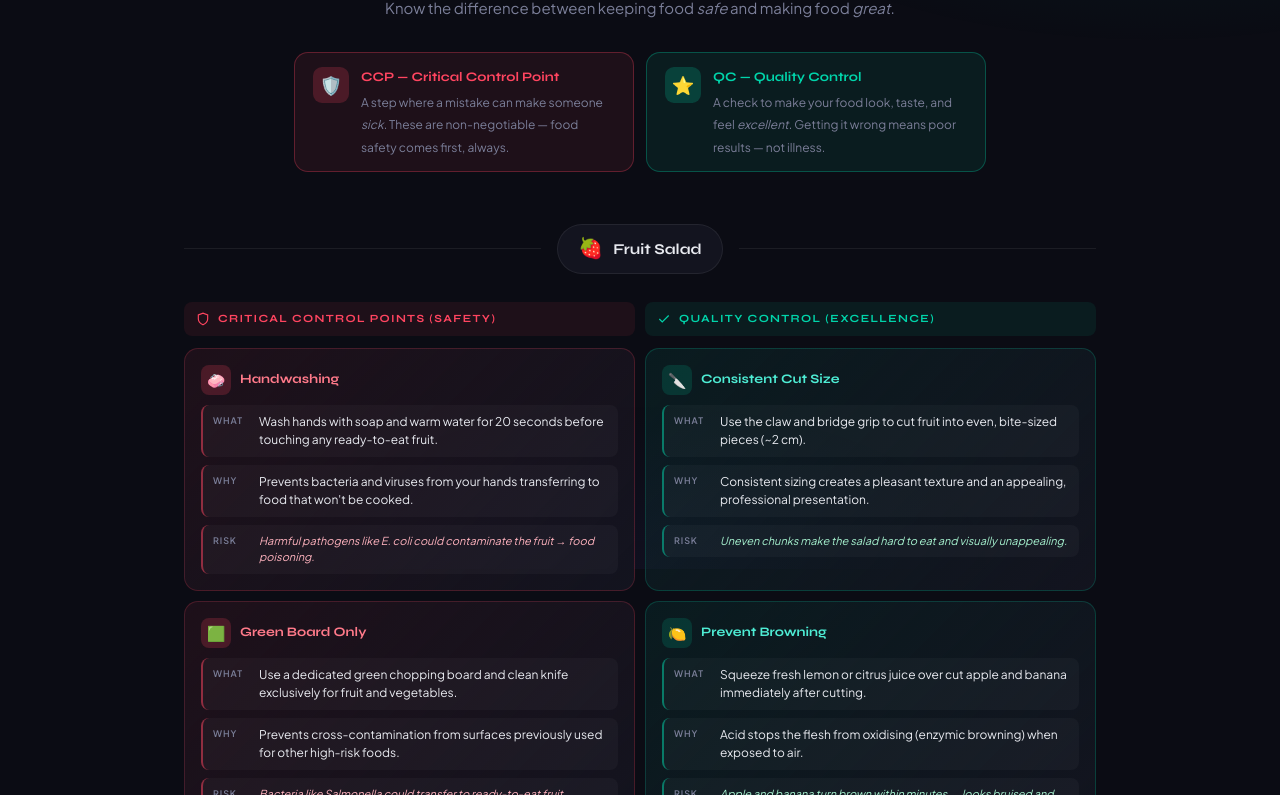
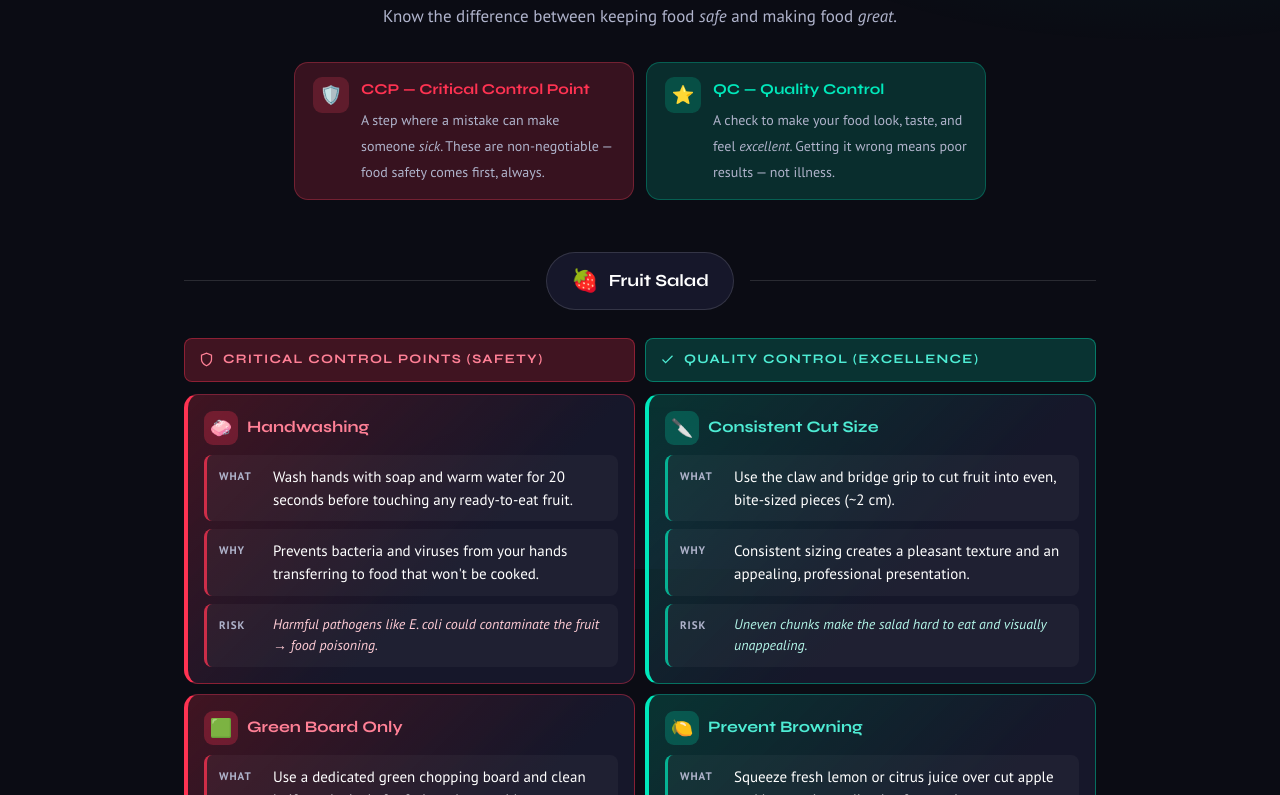
Before and after one commit to alisonyanghirsch/ccp-qc-food-design-reference, a plain HTML site: page index.html in a window 1280 px wide. Shown: the part 231-1026 px from the top of the page. Drawn offline with Linux system fonts and the light colour scheme.

Commit message:
Improve readability: PT Sans font, larger text, bolder CCP/QC colours

```diff
--- a/index.html
+++ b/index.html
@@ -6,22 +6,22 @@
 <title>CCP vs QC — Food Design Reference | Year 9</title>
 <link rel="preconnect" href="https://fonts.googleapis.com">
 <link rel="preconnect" href="https://fonts.gstatic.com" crossorigin>
-<link href="https://fonts.googleapis.com/css2?family=Syne:wght@400;600;700;800&family=Plus+Jakarta+Sans:wght@300;400;500;600&display=swap" rel="stylesheet">
+<link href="https://fonts.googleapis.com/css2?family=Syne:wght@400;600;700;800&family=PT+Sans:ital,wght@0,400;0,700;1,400&display=swap" rel="stylesheet">
 
 <style>
   :root {
     --bg:        #0b0c14;
-    --surface:   #13141f;
-    --surface2:  #1c1d2e;
-    --border:    rgba(255,255,255,0.07);
-    --text:      #e8eaf0;
-    --muted:     #7b7f99;
-    --red:       #ff4560;
-    --red-glow:  rgba(255,69,96,0.18);
-    --red-dim:   rgba(255,69,96,0.08);
-    --green:     #00d4aa;
-    --green-glow:rgba(0,212,170,0.18);
-    --green-dim: rgba(0,212,170,0.08);
+    --surface:   #16172a;
+    --surface2:  #1f2040;
+    --border:    rgba(255,255,255,0.13);
+    --text:      #ffffff;
+    --muted:     #b0b4cc;
+    --red:       #ff3352;
+    --red-glow:  rgba(255,51,82,0.30);
+    --red-dim:   rgba(255,51,82,0.18);
+    --green:     #00e8bb;
+    --green-glow:rgba(0,232,187,0.28);
+    --green-dim: rgba(0,232,187,0.15);
     --amber:     #f5a623;
     --radius:    14px;
     --radius-sm: 8px;
@@ -32,9 +32,9 @@
   body {
     background: var(--bg);
     color: var(--text);
-    font-family: 'Plus Jakarta Sans', sans-serif;
-    font-size: 14px;
-    line-height: 1.6;
+    font-family: 'PT Sans', sans-serif;
+    font-size: 16px;
+    line-height: 1.65;
     min-height: 100vh;
     overflow-x: hidden;
   }
@@ -59,11 +59,11 @@
 
   .hero-badge {
     display: inline-flex; align-items: center; gap: 7px;
-    background: rgba(255,255,255,0.05);
+    background: rgba(255,255,255,0.07);
     border: 1px solid var(--border);
     border-radius: 99px;
-    padding: 5px 14px;
-    font-size: 11px; font-weight: 600; letter-spacing: 0.1em;
+    padding: 6px 16px;
+    font-size: 13px; font-weight: 700; letter-spacing: 0.1em;
     color: var(--muted); text-transform: uppercase;
     margin-bottom: 20px;
   }
@@ -89,7 +89,7 @@
 
   .hero p {
     max-width: 520px; margin: 0 auto 32px;
-    color: var(--muted); font-size: 15px;
+    color: var(--muted); font-size: 17px;
   }
 
   /* ── Legend pills ── */
@@ -119,12 +119,12 @@
   .qc  .legend-icon { background: rgba(0,212,170,0.2); }
 
   .legend-pill strong {
-    font-family: 'Syne', sans-serif; font-size: 13px; font-weight: 700;
-    display: block; margin-bottom: 2px;
+    font-family: 'Syne', sans-serif; font-size: 15px; font-weight: 700;
+    display: block; margin-bottom: 4px;
   }
   .ccp .legend-pill strong, .ccp strong { color: var(--red); }
   .qc  .legend-pill strong, .qc  strong { color: var(--green); }
-  .legend-pill span { color: var(--muted); font-size: 12px; line-height: 1.5; }
+  .legend-pill span { color: var(--muted); font-size: 14px; line-height: 1.55; }
 
   /* ── Divider ── */
   .section-divider {
@@ -138,12 +138,12 @@
     background: var(--surface);
     border: 1px solid var(--border);
     border-radius: 99px;
-    padding: 8px 20px;
+    padding: 10px 24px;
     font-family: 'Syne', sans-serif;
-    font-size: 15px; font-weight: 700;
+    font-size: 17px; font-weight: 700;
     white-space: nowrap;
   }
-  .dish-chip .emoji { font-size: 20px; }
+  .dish-chip .emoji { font-size: 22px; }
 
   /* ── Grid ── */
   .cards-grid {
@@ -156,17 +156,17 @@
 
   .column-header {
     grid-column: span 1;
-    display: flex; align-items: center; gap: 8px;
+    display: flex; align-items: center; gap: 9px;
     font-family: 'Syne', sans-serif;
-    font-size: 11px; font-weight: 700;
-    letter-spacing: 0.12em; text-transform: uppercase;
-    padding: 8px 12px;
+    font-size: 13px; font-weight: 700;
+    letter-spacing: 0.10em; text-transform: uppercase;
+    padding: 10px 14px;
     border-radius: var(--radius-sm);
     margin-bottom: 2px;
   }
-  .column-header.ccp { color: var(--red); background: var(--red-dim); }
-  .column-header.qc  { color: var(--green); background: var(--green-dim); }
-  .column-header svg { width: 14px; height: 14px; }
+  .column-header.ccp { color: #ff8096; background: rgba(255,51,82,0.22); border: 1px solid rgba(255,51,82,0.4); }
+  .column-header.qc  { color: #4eecd4; background: rgba(0,232,187,0.18); border: 1px solid rgba(0,232,187,0.4); }
+  .column-header svg { width: 15px; height: 15px; }
 
   /* ── Cards ── */
   .card {
@@ -180,16 +180,18 @@
   .card:hover { transform: translateY(-2px); }
 
   .card.ccp {
-    border-color: rgba(255,69,96,0.2);
-    background: linear-gradient(135deg, var(--red-dim) 0%, var(--surface) 100%);
+    border-color: rgba(255,51,82,0.40);
+    border-left: 4px solid var(--red);
+    background: linear-gradient(135deg, rgba(255,51,82,0.22) 0%, var(--surface) 60%);
   }
-  .card.ccp:hover { box-shadow: 0 6px 24px rgba(255,69,96,0.15); }
+  .card.ccp:hover { box-shadow: 0 8px 28px rgba(255,51,82,0.28); }
 
   .card.qc {
-    border-color: rgba(0,212,170,0.2);
-    background: linear-gradient(135deg, var(--green-dim) 0%, var(--surface) 100%);
+    border-color: rgba(0,232,187,0.35);
+    border-left: 4px solid var(--green);
+    background: linear-gradient(135deg, rgba(0,232,187,0.18) 0%, var(--surface) 60%);
   }
-  .card.qc:hover { box-shadow: 0 6px 24px rgba(0,212,170,0.15); }
+  .card.qc:hover { box-shadow: 0 8px 28px rgba(0,232,187,0.22); }
 
   .card-header {
     display: flex; align-items: center; gap: 9px;
@@ -197,47 +199,46 @@
   }
 
   .card-icon {
-    width: 30px; height: 30px; border-radius: 8px;
+    width: 34px; height: 34px; border-radius: 9px;
     display: flex; align-items: center; justify-content: center;
-    font-size: 15px; flex-shrink: 0;
+    font-size: 18px; flex-shrink: 0;
   }
-  .ccp .card-icon { background: rgba(255,69,96,0.2); }
-  .qc  .card-icon { background: rgba(0,212,170,0.15); }
+  .ccp .card-icon { background: rgba(255,51,82,0.28); }
+  .qc  .card-icon { background: rgba(0,232,187,0.22); }
 
   .card-title {
     font-family: 'Syne', sans-serif;
-    font-size: 13px; font-weight: 700;
+    font-size: 16px; font-weight: 700;
     line-height: 1.3;
   }
-  .ccp .card-title { color: #ff7a8a; }
+  .ccp .card-title { color: #ff8096; }
   .qc  .card-title { color: #4eecd4; }
 
   .card-rows { display: flex; flex-direction: column; gap: 8px; }
 
   .row-item {
-    display: flex; gap: 8px;
-    padding: 8px 10px;
-    background: rgba(255,255,255,0.03);
+    display: flex; gap: 10px;
+    padding: 10px 12px;
+    background: rgba(255,255,255,0.04);
     border-radius: var(--radius-sm);
-    border-left: 2px solid transparent;
+    border-left: 3px solid transparent;
   }
-  .ccp .row-item { border-left-color: rgba(255,69,96,0.5); }
-  .qc  .row-item { border-left-color: rgba(0,212,170,0.5); }
+  .ccp .row-item { border-left-color: rgba(255,51,82,0.75); }
+  .qc  .row-item { border-left-color: rgba(0,232,187,0.70); }
 
   .row-label {
-    font-size: 9px; font-weight: 700;
-    letter-spacing: 0.1em; text-transform: uppercase;
-    color: var(--muted); min-width: 38px; padding-top: 1px; flex-shrink: 0;
+    font-size: 11px; font-weight: 700;
+    letter-spacing: 0.09em; text-transform: uppercase;
+    color: var(--muted); min-width: 44px; padding-top: 2px; flex-shrink: 0;
   }
-  .row-text { font-size: 12px; color: var(--text); line-height: 1.5; }
+  .row-text { font-size: 15px; color: var(--text); line-height: 1.55; }
 
   .risk-text {
-    font-size: 11px;
-    color: #a78bfa;
+    font-size: 14px;
     font-style: italic;
   }
-  .ccp .risk-text { color: #ffb3be; }
-  .qc  .risk-text { color: #a7f3d0; }
+  .ccp .risk-text { color: #ffccd5; }
+  .qc  .risk-text { color: #b3f5e8; }
 
   /* ── Summary table ── */
   .summary-section {
@@ -246,7 +247,7 @@
   }
   .summary-section h2 {
     font-family: 'Syne', sans-serif;
-    font-size: 18px; font-weight: 700;
+    font-size: 22px; font-weight: 700;
     margin-bottom: 16px;
     color: var(--text);
   }
@@ -260,21 +261,21 @@
   }
   .quick-table th {
     font-family: 'Syne', sans-serif;
-    font-size: 11px; font-weight: 700;
-    letter-spacing: 0.1em; text-transform: uppercase;
-    padding: 12px 16px;
+    font-size: 13px; font-weight: 700;
+    letter-spacing: 0.08em; text-transform: uppercase;
+    padding: 14px 18px;
     background: var(--surface2);
     text-align: left;
   }
-  .quick-table th:nth-child(2) { color: var(--red); }
-  .quick-table th:nth-child(3) { color: var(--green); }
+  .quick-table th:nth-child(2) { color: #ff8096; }
+  .quick-table th:nth-child(3) { color: #4eecd4; }
   .quick-table td {
-    padding: 10px 16px;
-    font-size: 12px;
+    padding: 12px 18px;
+    font-size: 15px;
     border-top: 1px solid var(--border);
     vertical-align: top;
   }
-  .quick-table tr:nth-child(even) td { background: rgba(255,255,255,0.015); }
+  .quick-table tr:nth-child(even) td { background: rgba(255,255,255,0.03); }
 
   /* ── Footer ── */
   .doc-footer {
```
